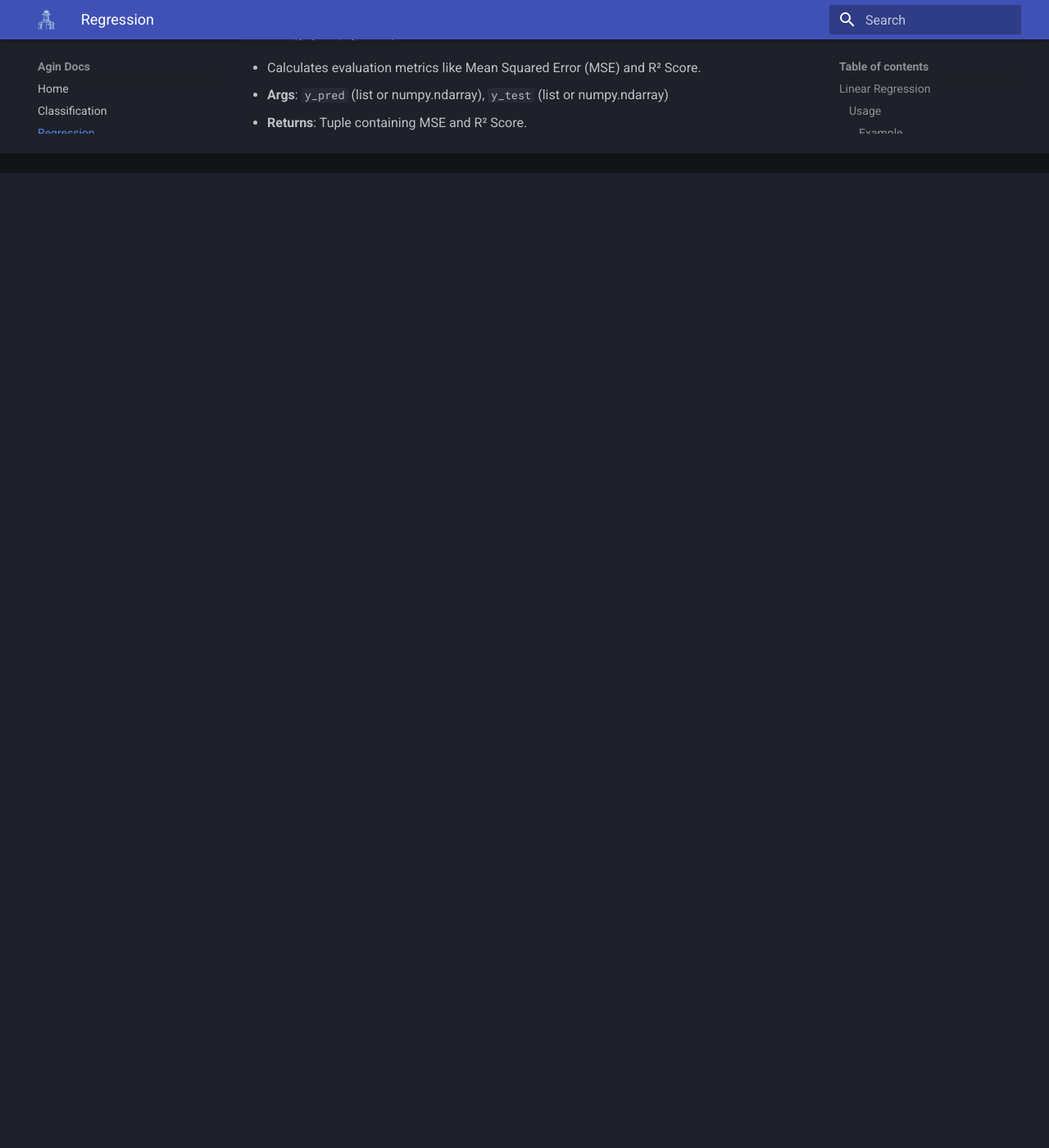
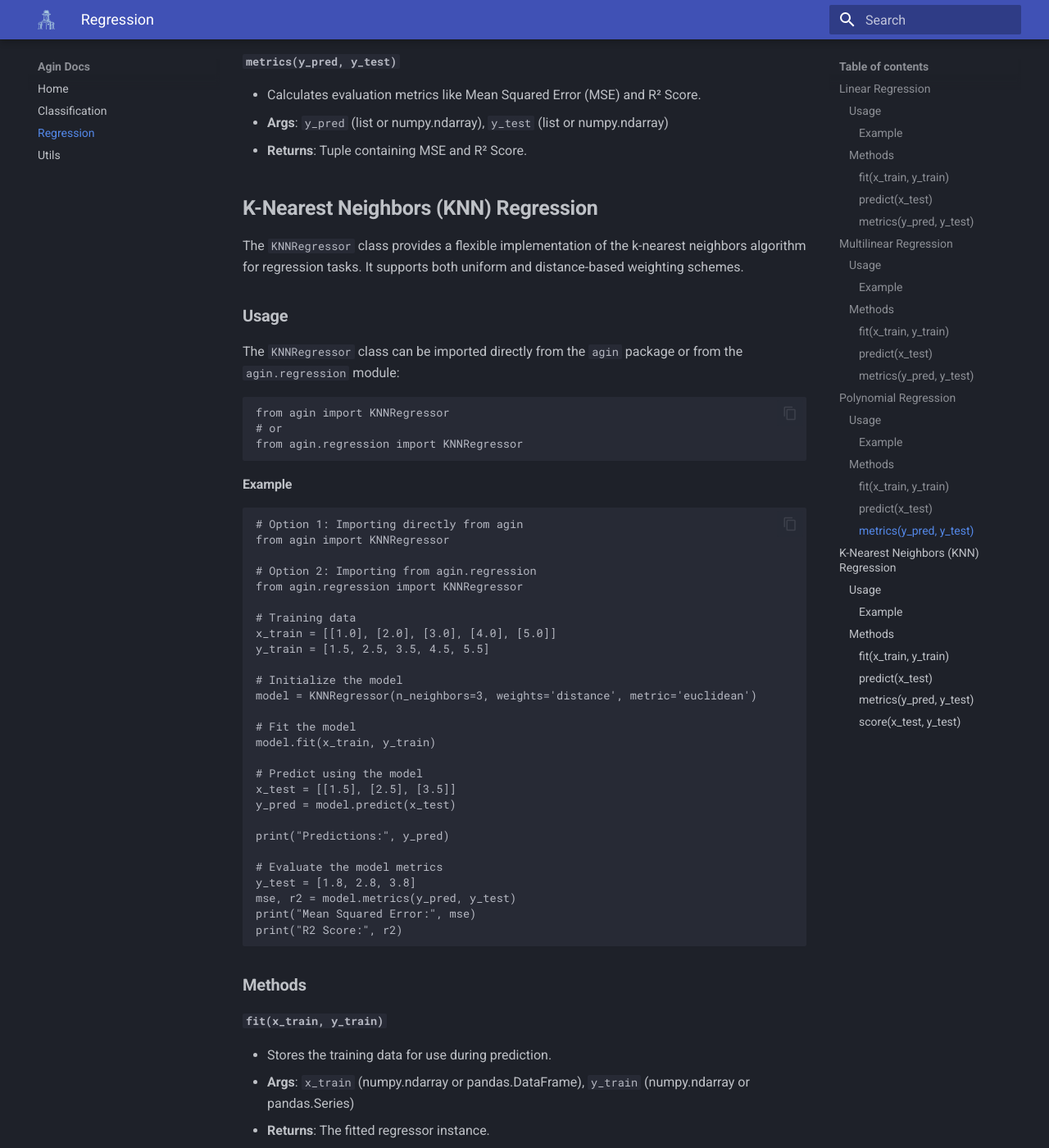
Before and after one commit to Agnik7/Agin, an MkDocs documentation site: the page built from docs/regression.md, in a window 1280 px wide and 1400 px high, scrolled down 4724 px. Shown: the whole window at 82% size. Built offline with MkDocs 1.6.1 and Material for MkDocs 9.7.7, drawn with Linux system fonts in a browser that asks for light colours; before the commit the page ends 4935 px from its top, so only the background shows below that; some of the changed text lies outside the part shown.

Commit message:
feat: add knn

````diff
--- a/docs/regression.md
+++ b/docs/regression.md
@@ -5,6 +5,7 @@
 - **Linear Regression**
 - **Multilinear Regression**
 - **Polynomial Regression**
+- **K-Nearest Neighbors (KNN) Regression**
 
 ## **Linear Regression**
 The `LinearRegression` class provides methods to train a linear regression model, make predictions, and evaluate the model's performance. It can be imported directly from `agin` or from `agin.regression`.
@@ -129,7 +130,7 @@
    - **Returns**: Tuple containing MSE and R² Score.
 
 ## **Polynomial Regression**
-The `PolynomialRegression` class provides methods to train a polynomial regression model of any degree, make predictions, and evaluate the model's performance. It can be imported directly from `agin` or from `agin.regression`.
+The `PolynomialRegression` class provides methods to train a polynomial regression model of any degree, make predictions, and evaluate the model's performance. It can be imported directly from `agin` or from the `agin.regression`.
 
 ### **Usage**
 The `PolynomialRegression` class can be imported directly from the `agin` package or from the `agin.regression` module:
@@ -188,3 +189,68 @@
    - Calculates evaluation metrics like Mean Squared Error (MSE) and R² Score.
    - **Args**: `y_pred` (list or numpy.ndarray), `y_test` (list or numpy.ndarray)
    - **Returns**: Tuple containing MSE and R² Score.
+
+## **K-Nearest Neighbors (KNN) Regression**
+The `KNNRegressor` class provides a flexible implementation of the k-nearest neighbors algorithm for regression tasks. It supports both uniform and distance-based weighting schemes.
+
+### **Usage**
+The `KNNRegressor` class can be imported directly from the `agin` package or from the `agin.regression` module:
+
+```python
+from agin import KNNRegressor
+# or
+from agin.regression import KNNRegressor
+```
+
+#### **Example**
+
+```python
+# Option 1: Importing directly from agin
+from agin import KNNRegressor
+
+# Option 2: Importing from agin.regression
+from agin.regression import KNNRegressor
+
+# Training data
+x_train = [[1.0], [2.0], [3.0], [4.0], [5.0]]
+y_train = [1.5, 2.5, 3.5, 4.5, 5.5]
+
+# Initialize the model
+model = KNNRegressor(n_neighbors=3, weights='distance', metric='euclidean')
+
+# Fit the model
+model.fit(x_train, y_train)
+
+# Predict using the model
+x_test = [[1.5], [2.5], [3.5]]
+y_pred = model.predict(x_test)
+
+print("Predictions:", y_pred)
+
+# Evaluate the model metrics
+y_test = [1.8, 2.8, 3.8]
+mse, r2 = model.metrics(y_pred, y_test)
+print("Mean Squared Error:", mse)
+print("R2 Score:", r2)
+```
+
+### **Methods**
+#### **`fit(x_train, y_train)`**
+   - Stores the training data for use during prediction.
+   - **Args**: `x_train` (numpy.ndarray or pandas.DataFrame), `y_train` (numpy.ndarray or pandas.Series)
+   - **Returns**: The fitted regressor instance.
+
+#### **`predict(x_test)`**
+   - Predicts target values for given test samples.
+   - **Args**: `x_test` (numpy.ndarray or pandas.DataFrame)
+   - **Returns**: numpy.ndarray of predicted target values.
+
+#### **`metrics(y_pred, y_test)`**
+   - Calculates evaluation metrics like Mean Squared Error (MSE) and R² Score.
+   - **Args**: `y_pred` (numpy.ndarray), `y_test` (numpy.ndarray)
+   - **Returns**: Tuple containing MSE and R² Score.
+
+#### **`score(x_test, y_test)`**
+   - Computes the coefficient of determination (R²) score.
+   - **Args**: `x_test` (numpy.ndarray or pandas.DataFrame), `y_test` (numpy.ndarray or pandas.Series)
+   - **Returns**: R² score as a float.
````
